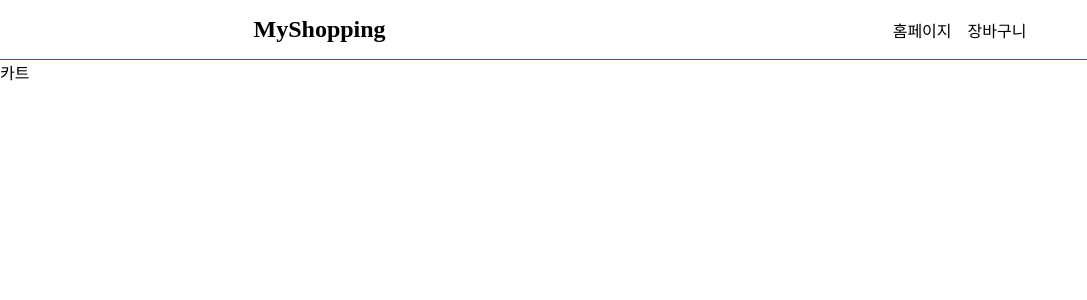
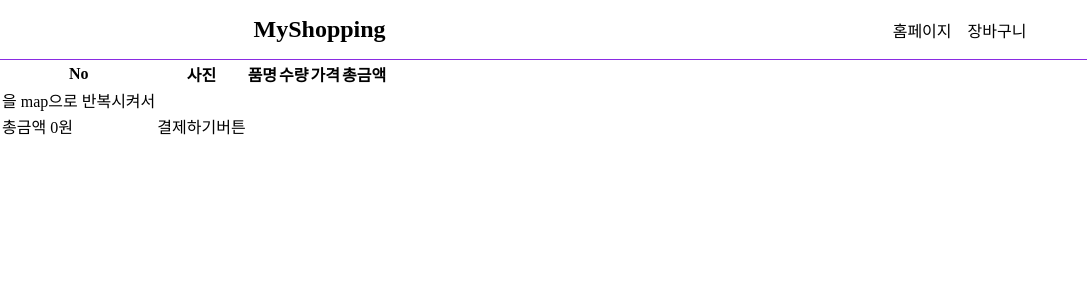
Before and after one commit to sonsungjong/react_shop_demo, a React (Vite) app: page /cart in a window 1280 px wide. Shown: the top 300 px of the page, without its empty margins (0-1087 px from the left). Built offline with nearby package versions, Linux system fonts and the light colour scheme; no server answers.

Commit message:
중간업로드2

```diff
--- a/src/pages/Cart/Cart.jsx
+++ b/src/pages/Cart/Cart.jsx
@@ -1,10 +1,32 @@
 import './Cart.css';
 
 export default function Cart(){
-
+    // 로컬스토리지의 my_shop_cart 의 내용을 읽어서
+    // useState로 만든다음 테이블 형식으로 보여준다
+    // No, 사진, 품명, 수량, 가격, 총액 <table>
     return (
-        <>
-            카트
-        </>
+        <div className='Cart_container'>
+            <table>
+                <thead>
+                    <tr>
+                        <th>No</th>
+                        <th>사진</th>
+                        <th>품명</th>
+                        <th>수량</th>
+                        <th>가격</th>
+                        <th>총금액</th>
+                    </tr>
+                </thead>
+                <tbody>
+                    <tr>을 map으로 반복시켜서</tr>
+                </tbody>
+                <tfoot>
+                    <tr>
+                        <td>총금액 0원</td>
+                        <td>결제하기버튼</td>
+                    </tr>
+                </tfoot>
+            </table>
+        </div>
     )
 }
```
Also changed, not shown: src/pages/Home/Home.jsx (indentation only).
